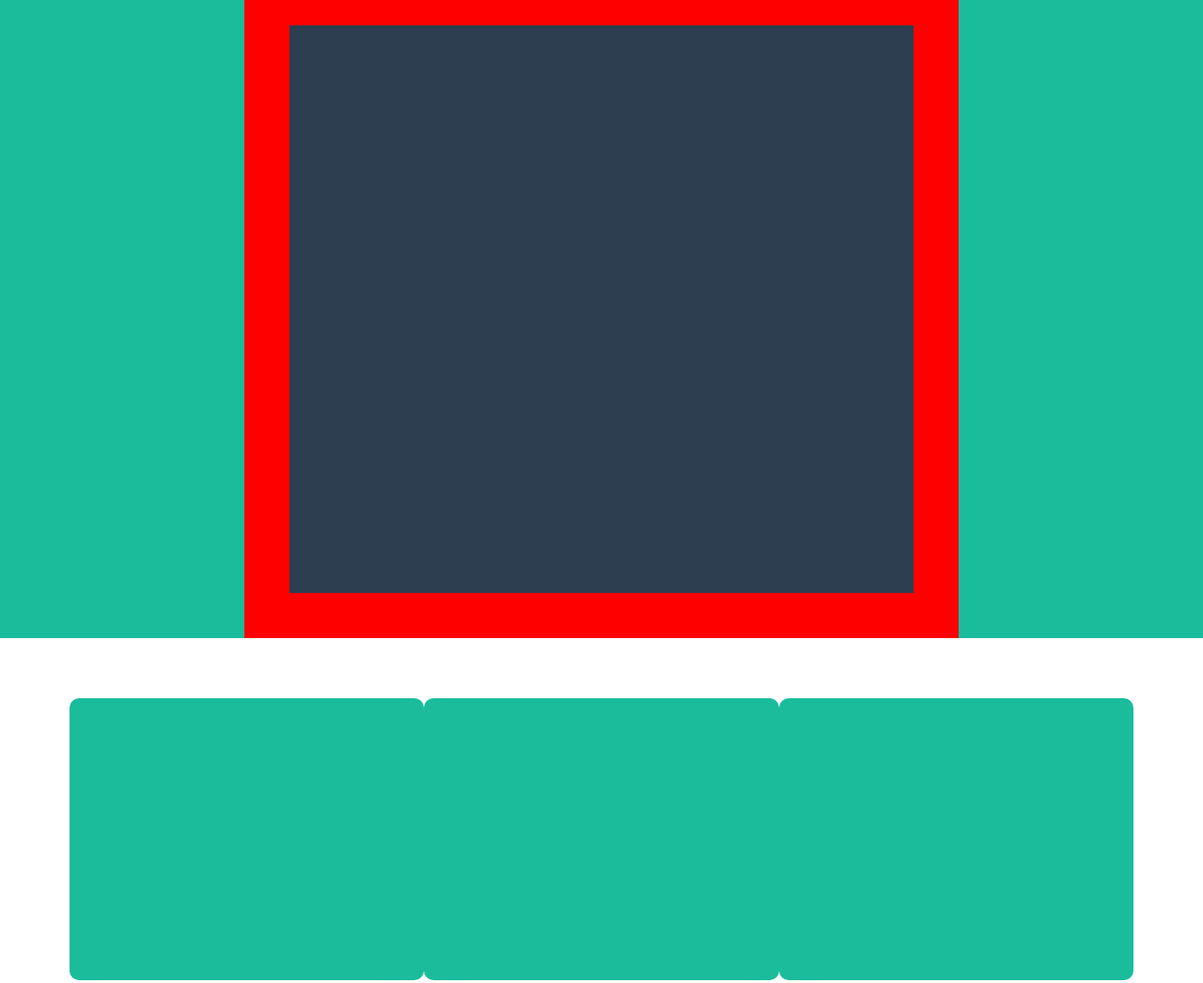
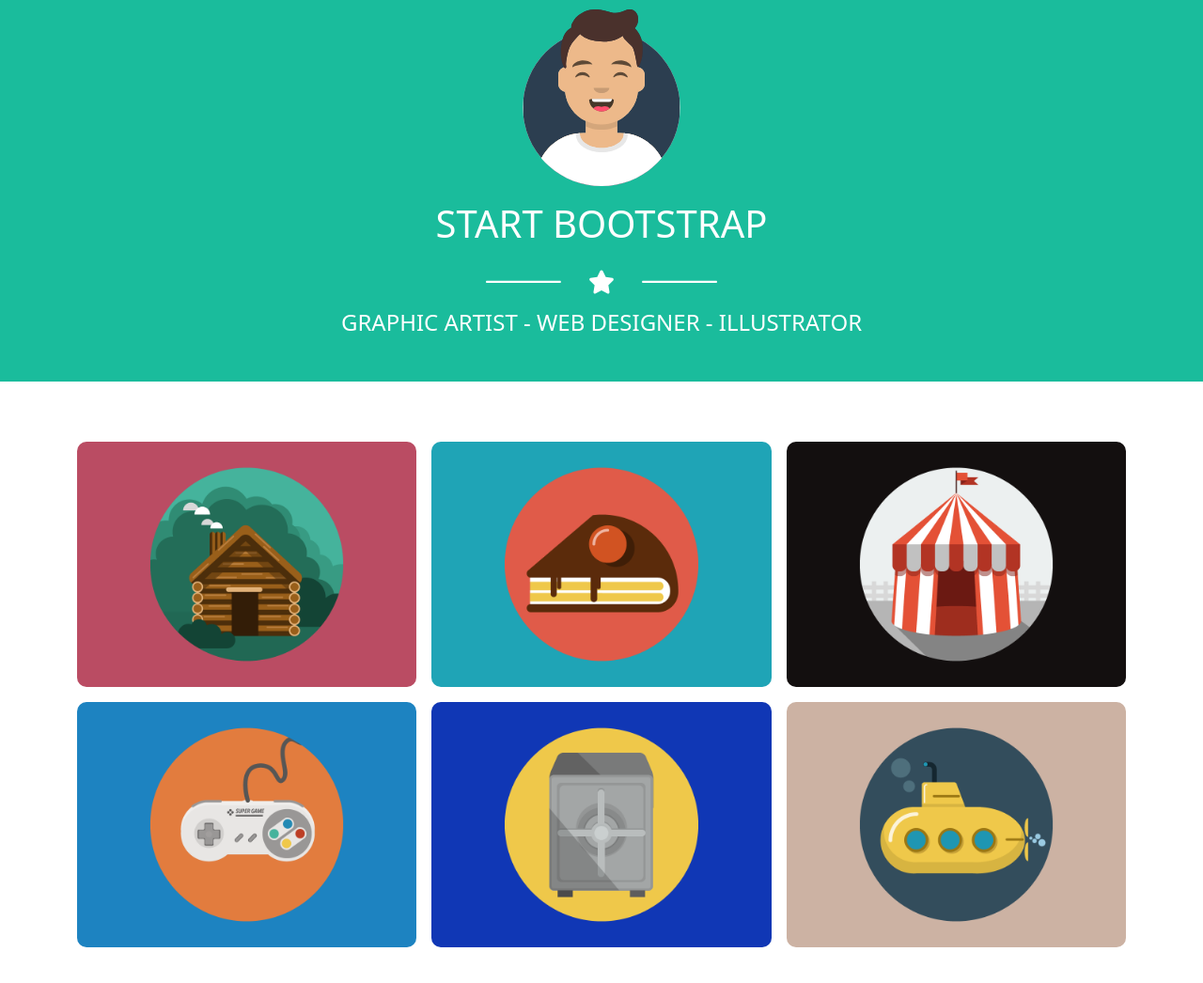
Before and after one commit to Anieb22/html-css-bootstrap-freelancer, a plain HTML site: page index.html in a window 1280 px wide. Shown: the part 77-1123 px from the top of the page at 94% size. Drawn offline with nearby package versions, Linux system fonts and the light colour scheme.

Commit message:
Definita sezione profile

```diff
--- a/css/style.css
+++ b/css/style.css
@@ -27,3 +27,7 @@
 .border-white{
     border: 1px solid white;
 }
+
+#profile h1, #profile h4{
+    color: white;
+}
--- a/index.html
+++ b/index.html
@@ -24,21 +24,56 @@
     <main>
         <!--PROFILO-->
         <div class="content background-green" id="profile">
-            <div class="row justify-content-center" style="height: 700px;">
-                <div class="col-7 text-center background-red p-5">
-                    <div class="col-6 background-blue w-100 h-100"></div>
+            <div class="row justify-content-center">
+                <div class="col-7 justify-content-center py-4">
+                    <div class="col-lg-3 col-12 mx-auto">
+                        <img src="./img/avatar.svg" alt="profile">
+                    </div>
+                    <div class="col-12 text-center p-3">
+                        <h1>START BOOTSTRAP</h1>
+                    </div>
+                    <div class="col-lg-4 col-12 mx-auto">
+                        <img src="./img/star-white.svg" alt="">
+                    </div>
+                    <div class="col-12 text-center p-3">
+                        <h4>GRAPHIC ARTIST - WEB DESIGNER - ILLUSTRATOR</h4>
+                    </div>
                 </div>
             </div>
         </div>
         <!--PORTFOLIO-->
             <div class="container" id="portfolio">
-                <div class="row my-5 justify-content-between g-3">
-                    <div class="col-md-6 col-lg-4 col-12 border-radius background-green" style="height: 300px;"></div>
-                    <div class="col-md-6 col-lg-4 col-12 border-radius background-green" style="height: 300px;"></div>
-                    <div class="col-md-6 col-lg-4 col-12 border-radius background-green" style="height: 300px;"></div>
-                    <div class="col-md-6 col-lg-4 col-12 border-radius background-green" style="height: 300px;"></div>
-                    <div class="col-md-6 col-lg-4 col-12 border-radius background-green" style="height: 300px;"></div>
-                    <div class="col-md-6 col-lg-4 col-12 border-radius background-green" style="height: 300px;"></div>
+                <div class="row my-5 g-3">
+                    <div class="col-md-6 col-lg-4 col-12">
+                        <div>
+                            <img src="./img/cabin.png" alt="" class="border-radius w-100">
+                        </div>
+                    </div>
+                    <div class="col-md-6 col-lg-4 col-12">
+                        <div>
+                            <img src="./img/cake.png" alt="" class="border-radius w-100">
+                        </div>
+                    </div>
+                    <div class="col-md-6 col-lg-4 col-12">
+                        <div>
+                            <img src="./img/circus.png" alt="" class="border-radius w-100">
+                        </div>
+                    </div>
+                    <div class="col-md-6 col-lg-4 col-12">
+                        <div>
+                            <img src="./img/game.png" alt="" class="border-radius w-100">
+                        </div>
+                    </div>
+                    <div class="col-md-6 col-lg-4 col-12">
+                        <div>
+                            <img src="./img/safe.png" alt="" class="border-radius w-100">
+                        </div>
+                    </div>
+                    <div class="col-md-6 col-lg-4 col-12">
+                        <div>
+                            <img src="./img/submarine.png" alt="" class="border-radius w-100">
+                        </div>
+                    </div>
                 </div>
             </div>
         <!--ABOUT-->
```
Also changed, not shown: img/star-dark-blue.svg (added), img/star-white.svg (added), img/star.svg (added).
